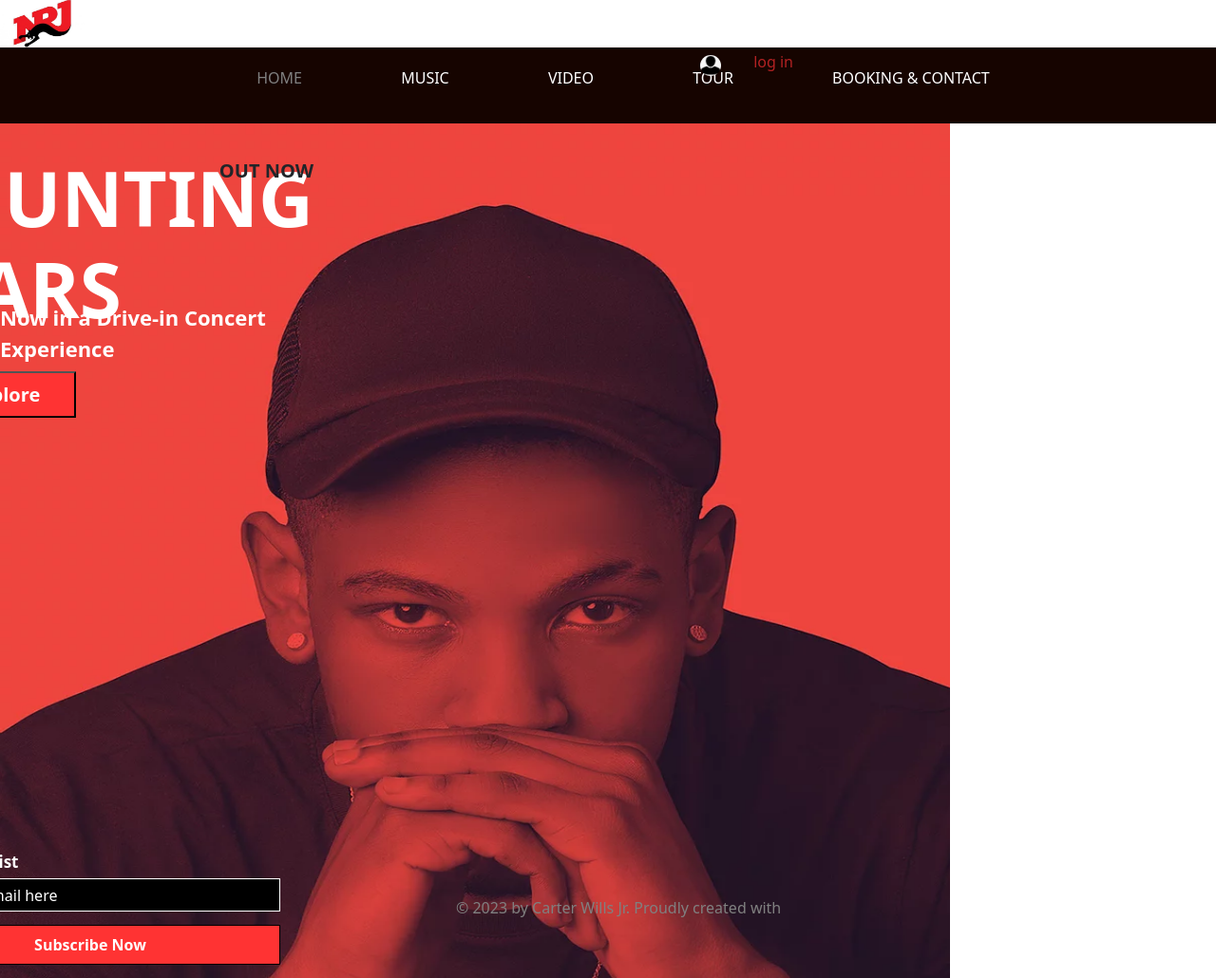
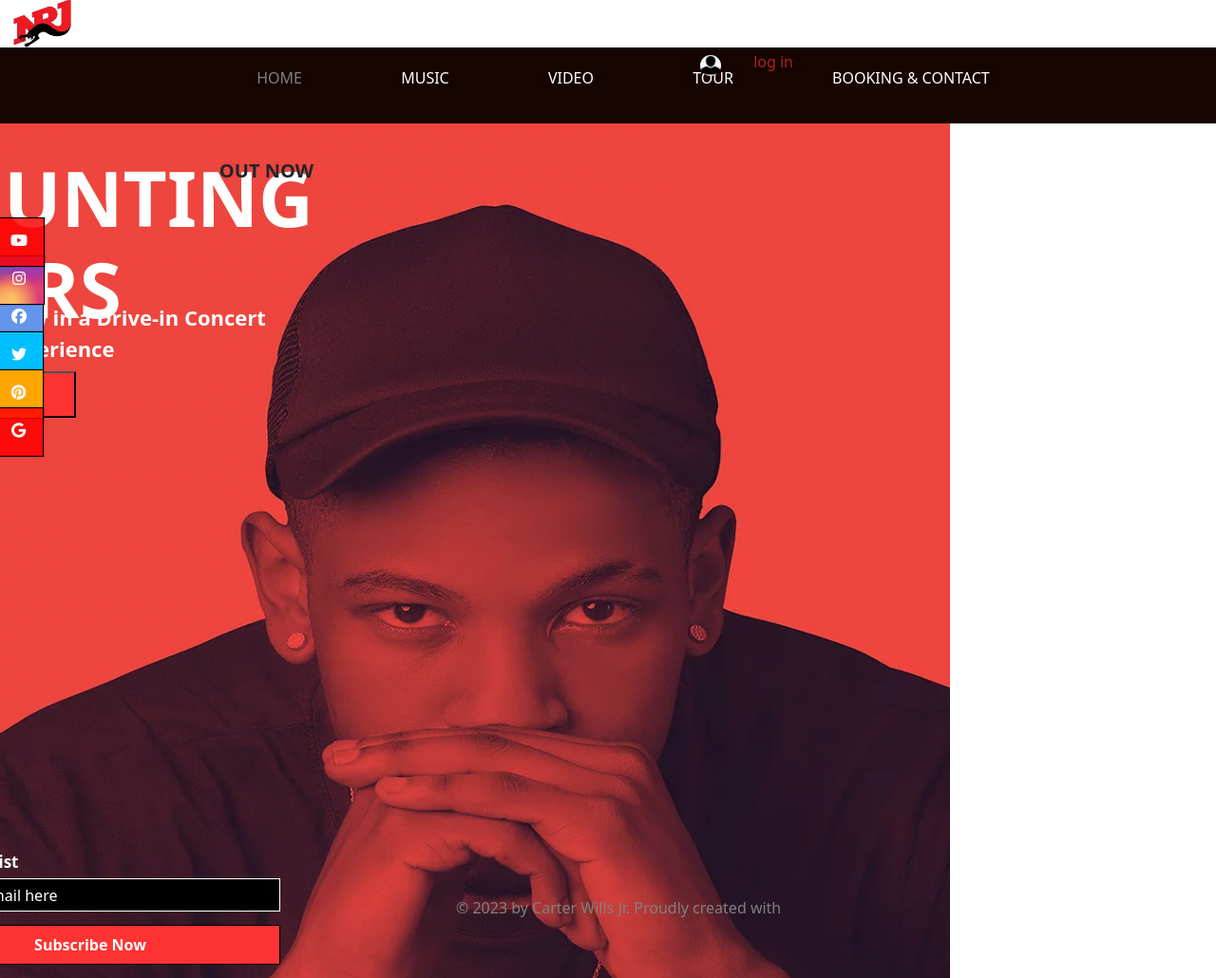
Before and after one commit to pruvost06/Ste-web-audio, a plain HTML site: page index.html in a window 1280 px wide. Shown: the top 1030 px of the page at 95% size. Drawn offline with nearby package versions, Linux system fonts and the light colour scheme.

Commit message:
social-fini

```diff
--- a/css/css.css
+++ b/css/css.css
@@ -155,7 +155,7 @@ font-weight: bold;
 }
 
 
-
+/*----------------footer------------------------*/
 
 .wrap .footer{
 
@@ -180,7 +180,7 @@ border: 1px solid white;
 }
 
 
-.buton1{
+.wrap  .buton1{
 
   position: absolute;
   bottom: -27%;
@@ -200,7 +200,7 @@ background: black;
 
 }
 
-.copy{
+.wrap .copy{
 
   position: absolute;
   bottom: -23%;
@@ -211,7 +211,7 @@ background: black;
 
 }
 
-.Get{
+.wrap .Get{
 
 
   position: absolute;
@@ -222,3 +222,164 @@ background: black;
   font-weight: bold;
   font-size: 17px;
 }
+
+
+
+/*-----------------------social-------------------------------*/
+
+  .fa-facebook{
+
+    position: absolute;
+    bottom: 55%;
+    background:cornflowerblue;
+    color: white;
+     padding: 15px;
+     text-align: center;
+     left: -5px;
+    text-transform: uppercase;
+    position: fixed;
+    height:50px ;
+    width: 50px;
+   border-bottom: 1px solid rgba(0,0,0,.5);
+  box-shadow: 0 0 1px 1px rgba(0,0,0,10);
+  }
+
+
+  .fa-facebook:hover{
+    z-index: 10;
+    width: 70px;
+
+   }
+
+
+
+  .fa-twitter{
+
+    position: absolute;
+    bottom: 50%;
+    background:deepskyblue;
+      color:white ;
+     padding: 15px;
+     text-align: center;
+     left: -5px;
+     text-transform: uppercase;
+     position: fixed;
+     height:50px ;
+     width: 50px;
+     box-shadow: 0 0 1px 1px rgba(0,0,0,10);
+     box-shadow: 0 0 1px 1px rgba(0,0,0,10);
+  }
+
+  .fa-twitter:hover{
+    z-index: 10;
+    width: 70px;
+   }
+
+
+
+  .fa-instagram{
+
+    position: absolute;
+    bottom: 60%;
+    background: radial-gradient(circle farthest-corner at 35% 90%, #fec564, transparent 50%), radial-gradient(circle farthest-corner at 0 140%, #fec564, transparent 50%), radial-gradient(ellipse farthest-corner at 0 -25%, #5258cf, transparent 50%), radial-gradient(ellipse farthest-corner at 20% -50%, #5258cf, transparent 50%), radial-gradient(ellipse farthest-corner at 100% 0, #893dc2, transparent 50%), radial-gradient(ellipse farthest-corner at 60% -20%, #893dc2, transparent 50%), radial-gradient(ellipse farthest-corner at 100% 100%, #d9317a, transparent), linear-gradient(#6559ca, #bc318f 30%, #e33f5f 50%, #f77638 70%, #fec66d 100%);;
+    color: white;
+     padding: 15px;
+     width: 100px;
+     text-align: center;
+     left: -5px;
+     text-transform: uppercase;
+     letter-spacing: 1px;
+     position: fixed;
+     height:50px ;
+     width: 51px;
+     box-shadow: 0 0 1px 1px rgba(0,0,0,3);
+     box-shadow: 0 0 1px 1px rgba(0,0,0,10);
+  }
+
+
+  .fa-instagram:hover{
+    z-index: 10;
+    width: 70px;
+   }
+
+
+
+
+
+  .fa-youtube{
+
+    position: absolute;
+    bottom: 65%;
+    background:rgba(255, 0, 0, 0.836);
+    color:white;
+     padding: 15px;
+    left: -5px;
+    text-align: center;
+    text-transform: uppercase;
+    letter-spacing: 1px;
+
+    height:50px ;
+    width: 51px;
+   position: fixed;
+   box-shadow: 0 0 1px 1px rgba(0,0,0,1);
+   box-shadow: 0 0 1px 1px rgba(0,0,0,10);
+  }
+
+  .fa-youtube:hover{
+    z-index: 10;
+    width: 70px;
+
+   }
+
+
+   .fa-pinterest{
+
+    position: absolute;
+    bottom: 45%;
+    background:orange;
+    color:white;
+     padding: 15px;
+    left: -5px;
+    text-align: center;
+    text-transform: uppercase;
+    letter-spacing: 1px;
+
+    height:50px ;
+    width: 50px;
+   position: fixed;
+   box-shadow: 0 0 1px 1px rgba(0,0,0,3);
+   box-shadow: 0 0 1px 1px rgba(0,0,0,10);
+
+  }
+
+
+  .fa-pinterest:hover{
+    z-index: 10;
+    width: 70px;
+   }
+
+
+  .fa-google{
+
+    position: absolute;
+    bottom: 40%;
+    background:rgba(255, 0, 0, 0.836);
+    color:white;
+     padding: 15px;
+    left: -5px;
+    text-align: center;
+    text-transform: uppercase;
+    letter-spacing: 1px;
+
+    height:50px ;
+    width: 50px;
+   position: fixed;
+   box-shadow: 0 0 1px 1px rgba(0,0,0,1);
+   box-shadow: 0 0 1px 1px rgba(0,0,0,10);
+
+  }
+
+  .fa-google:hover{
+    z-index: 10;
+    width: 70px;
+   }
--- a/index.html
+++ b/index.html
@@ -12,6 +12,9 @@
 
   <!-- CSS only -->
 <link href="https://cdn.jsdelivr.net/npm/bootstrap@5.0.0-beta2/dist/css/bootstrap.min.css" rel="stylesheet" integrity="sha384-BmbxuPwQa2lc/FVzBcNJ7UAyJxM6wuqIj61tLrc4wSX0szH/Ev+nYRRuWlolflfl" crossorigin="anonymous">
+<!---------------------------------fontawesome------------------------------------------------>
+<script src="https://kit.fontawesome.com/a076d05399.js"></script>
+
 </head>
 <body>
 
@@ -48,9 +51,39 @@
 
 </section>
 
+<!----------------------section-------sociale---------------------------------------->
 
 
+<section class="social">
 
+  <a href=" https://www.facebook.com/UnEnfantParLaMain/ " target="blanck">
+    <i class="fab fa-facebook"></i>
+  </a>
+
+  <a href=" https://twitter.com/enfantparlamain?lang=fr "  target="blanck">
+  <i class="fab fa-twitter"></i>
+   </a>
+
+  <a href="https://www.instagram.com/unenfantparlamain/?hl=fr" target="blanck">
+  <i class="fab fa-instagram"></i></P>
+   </a>
+
+  <a href="https://www.youtube.com/user/ASSOCIATION9" target="blanck">
+ <i class="fab fa-youtube"></i>
+ </a>
+
+
+ <a href="#">
+  <i class="fab fa-pinterest"></i>
+  </a>
+
+
+  <a href="#">
+    <i class="fab fa-google"></i>
+    </a>
+
+
+ </section>
 
 
 
```
